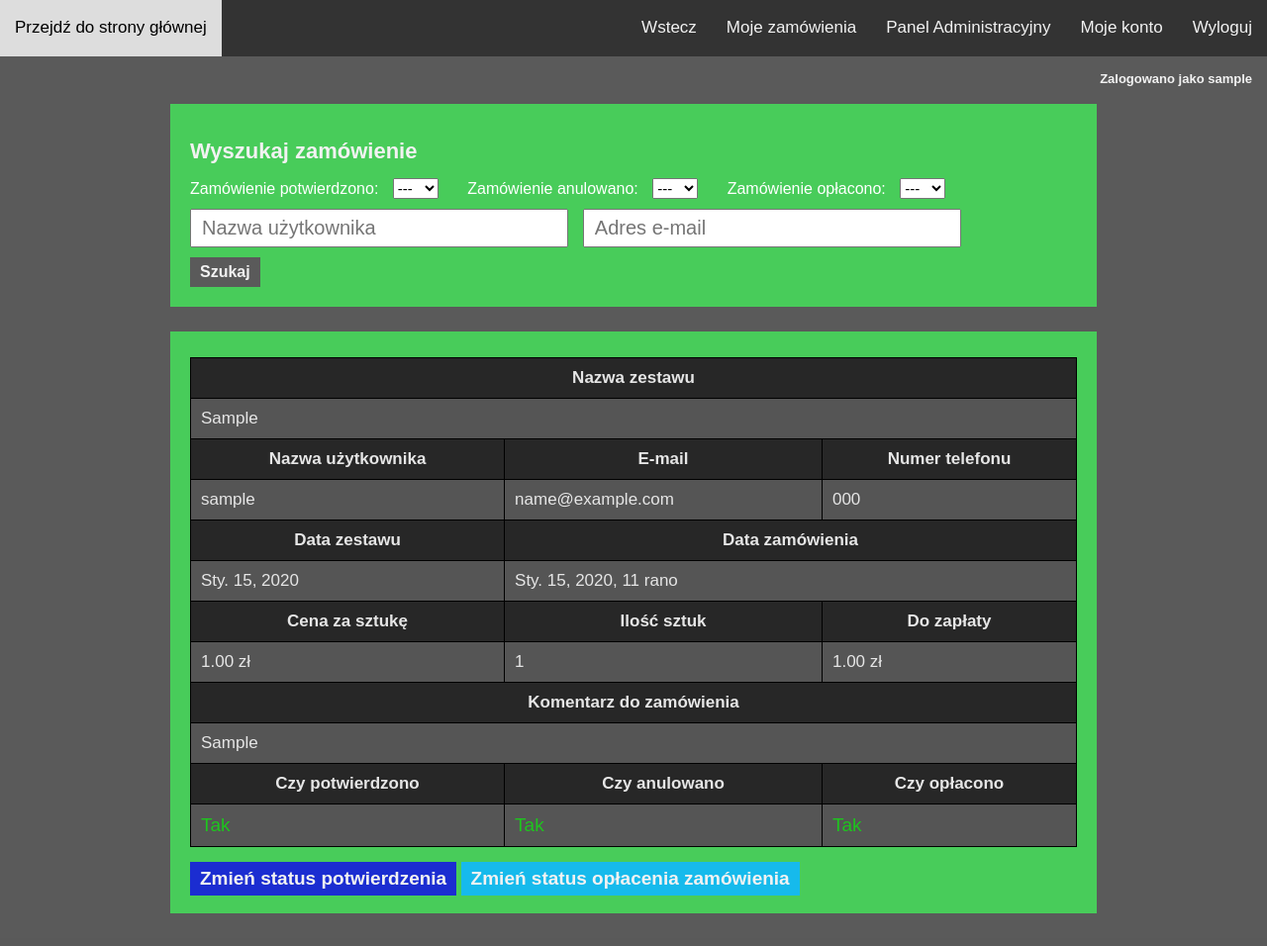
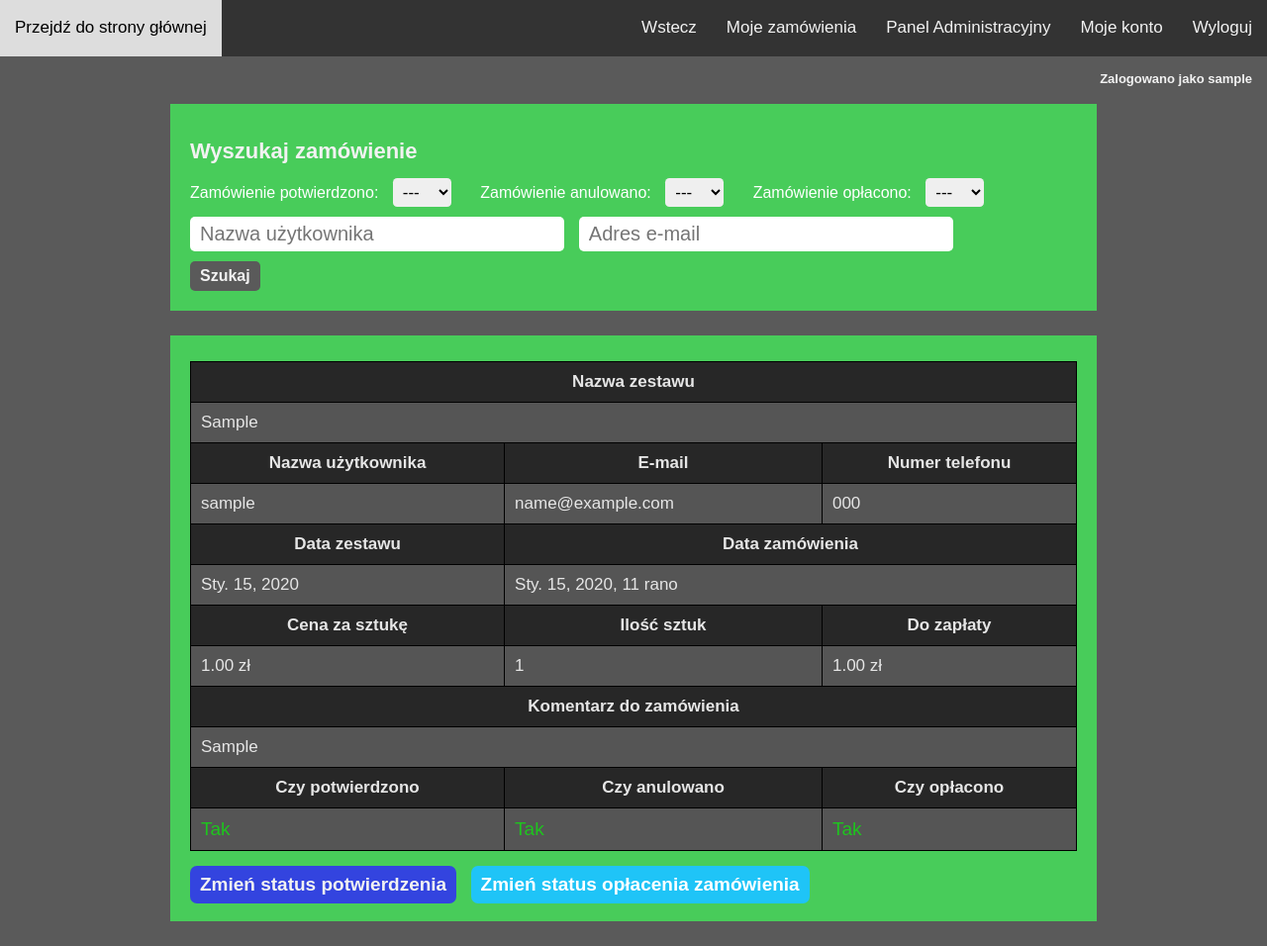
Before and after one commit to KacperK99/przedszkole_catering, a Django app: page /catering_przedszkole/adminpage/admin_zamowienia in a window 1280 px wide. Shown: the whole page at 99% size. Before the commit the page ends 923 px from the top, so only its background shows below. Run offline with Django 3.2, Linux system fonts and the light colour scheme; a user stored in the database is signed in; tables that the repository leaves empty hold one stand-in row (values such as "Sample post").

Commit message:
poprawa wygladu input-boxow i przyciskow

```diff
--- a/catering_przedszkole/static/styles/style.css
+++ b/catering_przedszkole/static/styles/style.css
@@ -235,10 +277,14 @@ body {
   font-size: 16px;
   font-weight: bold;
   cursor: pointer;
+  transition: 0.5s;
+  border-radius: 5px;
 }
 
 .set_btn:hover {
   background-color: #333;
+  box-shadow: 0px 15px 25px -5px rgba();
+  transform: scale(1.05);
 }
 
 .dish_photo {
@@ -548,7 +595,9 @@ th {
   padding-right: 10px;
   margin-right: 10px;
   margin-bottom: 10px;
-  /*display:grid;*/
+  border: 1px solid var(--select-border);
+  border-radius: 0.25em;
+  outline:none;
 }
 
 .pagination {
@@ -613,11 +662,28 @@ th {
   background-color: rgb(85, 85, 85);
 }
 
+.my_orders_header{
+  font-size: 28px;
+  color: #f2f2f2;
+  padding-left: 40px;
+}
 
-.zamowienie_btn {
+.searching_container select{
+  font-size: 17px;
+  padding: 4px;
+  padding-left: 6px;
+  padding-right: 6px;
+  min-width: 50px;
+  border: 1px solid var(--select-border);
+  border-radius: 0.25em;
+  cursor: pointer;
+  outline:none;
+}
+
+.zamowienie_blue_btn {
   border: none;
   color: #f2f2f2;
-  padding: 6px;
+  padding: 8px;
   padding-left: 10px;
   padding-right: 10px;
   text-align: center;
@@ -627,10 +693,89 @@ th {
   font-weight: bold;
   cursor: pointer;
   margin-top: 15px;
+  margin-right: 10px;
+  background-color: rgb(51, 68, 223);
+  border-radius: 7px;
+  transition: 0.5s;
 }
 
-.my_orders_header{
-  font-size: 28px;
+.zamowienie_blue_btn:hover{
+  background-color: rgb(5, 25, 211);
+  box-shadow: 0px 15px 25px -5px rgba();
+  transform: scale(1.05);
+}
+
+.zamowienie_red_btn {
+  border: none;
   color: #f2f2f2;
-  padding-left: 40px;
+  padding: 8px;
+  padding-left: 10px;
+  padding-right: 10px;
+  text-align: center;
+  text-decoration: none;
+  display: inline-block;
+  font-size: 19px;
+  font-weight: bold;
+  cursor: pointer;
+  margin-top: 15px;
+  margin-right: 10px;
+  background-color: rgb(214, 52, 52);
+  border-radius: 7px;
+  transition: 0.5s;
 }
+
+.zamowienie_red_btn:hover{
+  background-color: rgb(179, 21, 21);
+  box-shadow: 0px 15px 25px -5px rgba();
+  transform: scale(1.05);
+}
+
+.zamowienie_purple_btn {
+  border: none;
+  color: #f2f2f2;
+  padding: 8px;
+  padding-left: 10px;
+  padding-right: 10px;
+  text-align: center;
+  text-decoration: none;
+  display: inline-block;
+  font-size: 19px;
+  font-weight: bold;
+  cursor: pointer;
+  margin-top: 15px;
+  margin-right: 10px;
+  background-color: rgb(130, 19, 194);
+  border-radius: 7px;
+  transition: 0.5s;
+}
+
+.zamowienie_purple_btn:hover{
+  background-color: rgb(175, 70, 236);
+  box-shadow: 0px 15px 25px -5px rgba();
+  transform: scale(1.05);
+}
+
+.zamowienie_light_blue_btn {
+  border: none;
+  color: #ffffff;
+  padding: 8px;
+  padding-left: 10px;
+  padding-right: 10px;
+  text-align: center;
+  text-decoration: none;
+  display: inline-block;
+  font-size: 19px;
+  font-weight: bold;
+  cursor: pointer;
+  margin-top: 15px;
+  margin-right: 10px;
+  background-color: rgb(31, 196, 247);
+  border-radius: 7px;
+  transition: 0.5s;
+}
+
+.zamowienie_light_blue_btn:hover{
+  background-color: rgb(26, 148, 185);
+  box-shadow: 0px 15px 25px -5px rgba();
+  transform: scale(1.05);
+}
--- a/catering_przedszkole/templates/admin_uzytkownicy.html
+++ b/catering_przedszkole/templates/admin_uzytkownicy.html
@@ -23,10 +23,10 @@
                     style="background-color: rgb(143, 53, 196);  float:right; margin-right: 10px; margin-left: 10px;"
                     href="admin_uzytkownicy/admin_edytuj_saldo/{{u.ID}}">Zmień</a>
             </td>
-            <td style="text-align: center;"><a class="set_btn" style="background-color: rgb(57, 204, 106);"
+            <td style="text-align: center;"><a class="set_btn" style="background-color: rgb(30, 199, 30);"
                     href="admin_uzytkownicy/admin_zamowienia_uzytkownika/{{u.ID}}">Sprawdź</a></td>
             {% if user.ID != u.ID %}
-            <td style="text-align: center;"><a class="set_btn" style="background-color: rgb(204, 57, 57);"
+            <td style="text-align: center;"><a class="set_btn" style="background-color: rgb(207, 39, 39);"
                     href="admin_uzytkownicy/admin_uzytkownik_delete/{{u.ID}}">Usuń</a></td>
             {% else %}
             <td style="text-align: center;">Nie możesz usunąć siebie</td>
--- a/catering_przedszkole/templates/admin_zamowienia.html
+++ b/catering_przedszkole/templates/admin_zamowienia.html
@@ -116,25 +116,23 @@
   </table>
 
   {% if order.czy_potwierdzone %}
-  <a class="zamowienie_btn" style="background-color: rgb(27, 45, 209);"
+  <a class="zamowienie_blue_btn" href="admin_zamowienia/admin_zmien_status_pot/{{order.ID}}">Zmień status
+    potwierdzenia</a>
+  <a class="zamowienie_light_blue_btn" href="admin_zamowienia/admin_zmien_status_oplac/{{order.ID}}">Zmień status
+    opłacenia zamówienia</a>
+  {% else %}
+  {% if not order.czy_anulowano %}<a class="zamowienie_blue_btn"
     href="admin_zamowienia/admin_zmien_status_pot/{{order.ID}}">Zmień status potwierdzenia</a>
-  <a class="zamowienie_btn" style="background-color: rgb(22, 186, 236);"
-    href="admin_zamowienia/admin_zmien_status_oplac/{{order.ID}}">Zmień status opłacenia zamówienia</a>
+  <a class="zamowienie_red_btn" href="admin_zamowienia/admin_zmien_status_anul/{{order.ID}}">Zmień status anulowania</a>
   {% else %}
-  {% if not order.czy_anulowano %}<a class="zamowienie_btn" style="background-color: rgb(27, 45, 209);"
-    href="admin_zamowienia/admin_zmien_status_pot/{{order.ID}}">Zmień status potwierdzenia</a>
-  <a class="zamowienie_btn" style="background-color: rgb(179, 21, 21);"
-    href="admin_zamowienia/admin_zmien_status_anul/{{order.ID}}">Zmień status anulowania</a>
-  {% else %}
-  <a class="zamowienie_btn" style="background-color: rgb(179, 21, 21);"
-    href="admin_zamowienia/admin_zmien_status_anul/{{order.ID}}">Zmień status anulowania</a>
+  <a class="zamowienie_red_btn" href="admin_zamowienia/admin_zmien_status_anul/{{order.ID}}">Zmień status anulowania</a>
   {% if order.powod_anulowania %}
   <h1 class="my_orders">Powód anulowania: {{order.powod_anulowania}}</h1>
   {% else %}
   <h1 class="my_orders">Powód anulowania: Brak</h1>
   {% endif %}
-  <a class="zamowienie_btn" style="background-color: rgb(130, 19, 194);"
-    href="admin_zamowienia/admin_dodaj_zmien_komentarz2/{{order.ID}}">Dodaj/Zmień komentarz do anulowania</a>
+  <a class="zamowienie_purple_btn" href="admin_zamowienia/admin_dodaj_zmien_komentarz2/{{order.ID}}">Dodaj/Zmień
+    komentarz do anulowania</a>
   {% endif %}
   {% endif %}
 </div>
--- a/catering_przedszkole/templates/konto.html
+++ b/catering_przedszkole/templates/konto.html
@@ -23,7 +23,8 @@
             <td colspan="1">{{user.balance}} zł</td>
         </tr>
     </table>
-    <a class="zamowienie_btn" style="background-color: rgb(49, 84, 197);" href="edytujkonto/{{user.ID}}">Edytuj dane o
+    <a class="zamowienie_blue_btn" href="edytujkonto/{{user.ID}}">Edytuj
+        dane o
         koncie</a>
 </div>
 {% endblock %}
--- a/catering_przedszkole/templates/zamowienia.html
+++ b/catering_przedszkole/templates/zamowienia.html
@@ -65,9 +65,9 @@
   </table>
   {% if not order.czy_anulowano %}
   {% if not order.czy_potwierdzone %}
-  <a class="zamowienie_btn" style="background-color: rgb(179, 21, 21);" href="zamowienie_anuluj/{{order.ID}}">Anuluj
+  <a class="zamowienie_red_btn" href="zamowienie_anuluj/{{order.ID}}">Anuluj
     zamówienie</a>
-  <a class="zamowienie_btn" style="background-color: rgb(27, 45, 209);" href="edytujzamowienie/{{order.ID}}">Edytuj
+  <a class="zamowienie_blue_btn" href="edytujzamowienie/{{order.ID}}">Edytuj
     zamówienie</a>
   {% endif %}
   {% else %}
```
Also changed, not shown: other parts of catering_przedszkole/static/styles/style.css (+53 -10 lines), catering_przedszkole/templates/admin_dania_zestawy.html (+6 -4 lines), catering_przedszkole/templates/admin_skladniki_dania.html (+6 -4 lines), catering_przedszkole/templates/admin_zamowienia_uzytkownika.html (+9 -12 lines), catering_przedszkole/templates/admin_zestawy.html (+12 -6 lines).
